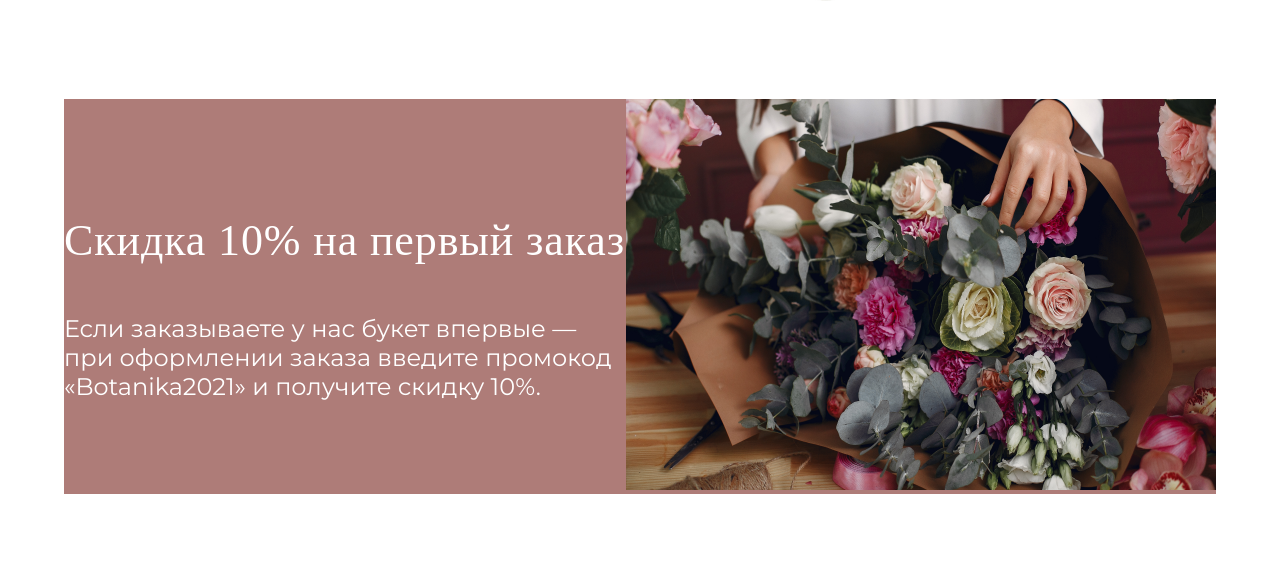
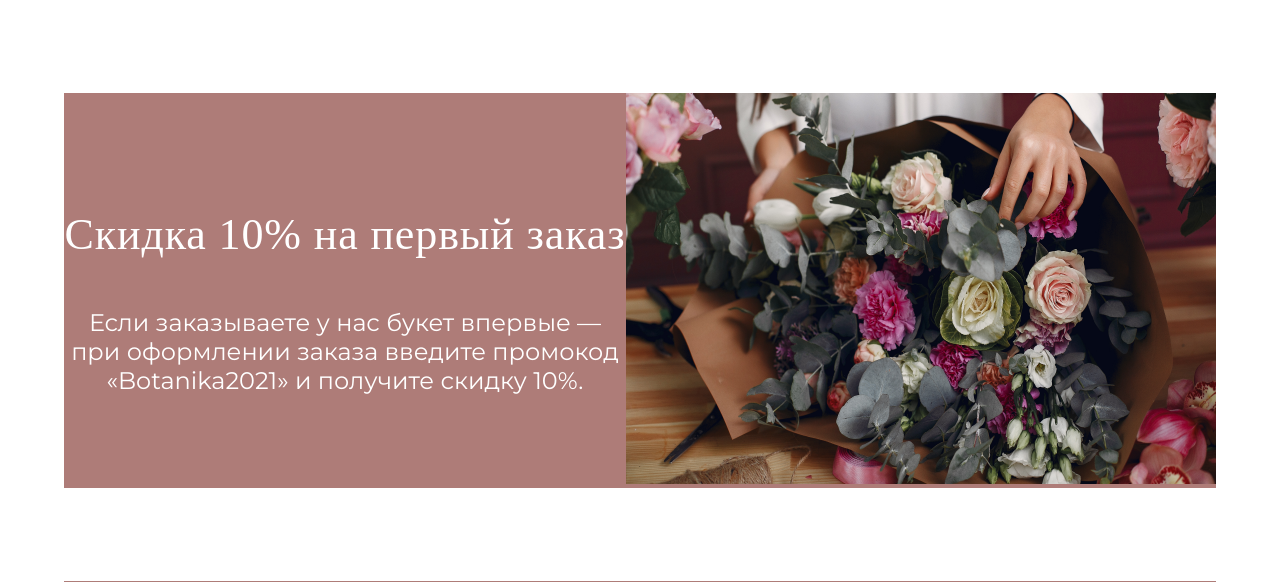
Before and after one commit to Keinever/Keinever.github.io, a PHP site: page / in a window 1280 px wide; the page is wider, and only the part inside the window is pictured. Shown: the part 1673-2255 px from the top of that part. Run offline with PHP 8.4, Linux system fonts and the light colour scheme; some libraries are stand-ins or nearby versions.

Commit message:
last change

```diff
--- a/Zadanie1-2/Zad1.css
+++ b/Zadanie1-2/Zad1.css
@@ -146,7 +146,6 @@ header {
 #flowers{
     width: 100%;
     height: auto;
-    margin-left: 50px;
 
     border-radius: 10px;
 }
@@ -386,6 +385,7 @@ header {
 #discount-first{
     width: 100%;
     wrap-option: wrap;
+    text-align: center;
 
     font-family: 'Playfair Display';
     font-style: normal;
@@ -399,6 +399,7 @@ header {
 #first-order {
     width: 100%;
     wrap-option: wrap;
+    text-align: center;
 
     font-family: 'Montserrat';
     font-style: normal;
--- a/Zadanie1-2/Zad1_for_big.css
+++ b/Zadanie1-2/Zad1_for_big.css
@@ -9,6 +9,7 @@
     width: 100%;
     wrap-option: wrap;
     margin-left: 2%;
+    text-align: center;
 
     font-family: 'Playfair Display';
     font-style: normal;
@@ -23,6 +24,7 @@
     width: 100%;
     wrap-option: wrap;
     margin-left: 2%;
+    text-align: center;
 
     font-family: 'Montserrat';
     font-style: normal;
--- a/Zadanie1-2/Zad1_for_mobile.css
+++ b/Zadanie1-2/Zad1_for_mobile.css
@@ -26,6 +26,7 @@
     margin-top: 0;
     margin-bottom: 24px;
     word-wrap: normal;
+    text-align: center;
 
     font-family: 'Playfair Display', sans-serif;
     font-style: normal;
@@ -39,6 +40,7 @@
     margin-top: 0;
     margin-bottom: 64px;
     word-wrap: normal;
+    text-align: center;
 
     font-family: 'Montserrat';
     font-style: normal;
@@ -65,6 +67,7 @@
     margin-left: 20px;
     margin-top: 0;
     margin-bottom: 0;
+    text-align: center;
 
     font-family: 'Montserrat';
     font-style: normal;
@@ -79,6 +82,7 @@
 #collect-bouquet {
     margin-left: 20px;
     margin-top: 8px;
+    text-align: center;
 
     font-family: 'Montserrat';
     font-style: normal;
@@ -93,6 +97,7 @@
     margin-left: 20px;
     margin-top: 0;
     margin-bottom: 0;
+    text-align: center;
 
     font-family: 'Montserrat';
     font-style: normal;
@@ -107,6 +112,7 @@
 #state-flowers{
     margin-left: 20px;
     margin-top: 8px;
+    text-align: center;
 
     font-family: 'Montserrat';
     font-style: normal;
@@ -121,6 +127,7 @@
     margin-left: 20px;
     margin-top: 0;
     margin-bottom: 0;
+    text-align: center;
 
 
     font-family: 'Montserrat';
@@ -136,6 +143,7 @@
 #before-delivery{
     margin-left: 20px;
     margin-top: 8px;
+    text-align: center;
 
     font-family: 'Montserrat';
     font-style: normal;
```
